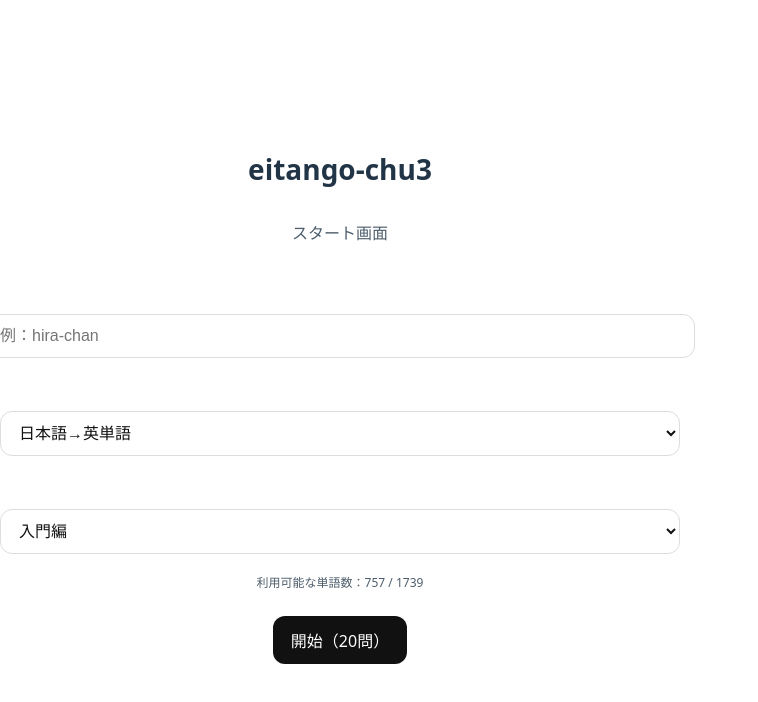
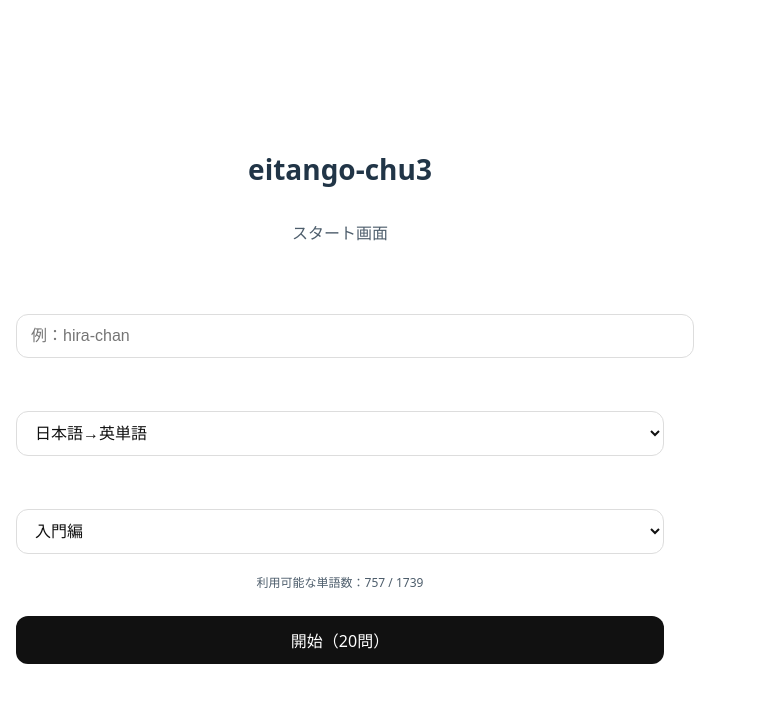
Before and after one commit to kohiramotonetz-create/eitango-chu3, a React (Vite) app: page / in a window 1280 px wide. Shown: the top 702 px of the page, without its empty margins (0-758 px from the left). Built offline with nearby package versions, Linux system fonts and the light colour scheme.

Commit message:
修正２４

```diff
--- a/src/App.jsx
+++ b/src/App.jsx
@@ -427,8 +427,11 @@ async function sendResult() {
           background: "#fafafa",
           textAlign: "left",
           color: "#111",
+          marginInline: "auto",   // 追加
+          boxSizing: "border-box" // 追加
         }}
 >
+
           {answers.map((r, i) => (
             <div
               key={i}
@@ -585,13 +588,19 @@ function Timer({ label, sec }) {
 // ========= スタイル（中央寄せ＆見え方修正） =========
 const wrapStyle = {
   width: "min(680px, 92vw)",
-  margin: "24px auto",
+  maxWidth: "100%",
+  margin: "0 auto",
+  marginInline: "auto",
+  padding: "24px 16px",
   display: "flex",
   flexDirection: "column",
-  alignItems: "center",
+  alignItems: "stretch",
   justifyContent: "center",
   textAlign: "center",
   gap: 12,
+  boxSizing: "border-box",
+  alignSelf: "center",
+  flex: "0 0 auto",
 };
 
 const labelStyle = { alignSelf: "center", fontSize: 14, marginTop: 8, color: "#fff" }; // ラベルはダーク背景上で白のまま
@@ -621,6 +630,7 @@ const primaryBtnStyle = {
 
 const questionBoxStyle = {
   width: "100%",
+  marginInline: "auto",
   background: "#f7f7f7",
   border: "1px solid #ddd",
   borderRadius: 16,
@@ -629,8 +639,10 @@ const questionBoxStyle = {
   color: "#111",
 };
 
+
 const reviewStyle = {
   width: "100%",
+  marginInline: "auto",
   background: "#fff",
   border: "1px solid #eee",
   borderRadius: 16,
```
Lines whose indentation alone changed are shown as unchanged.
